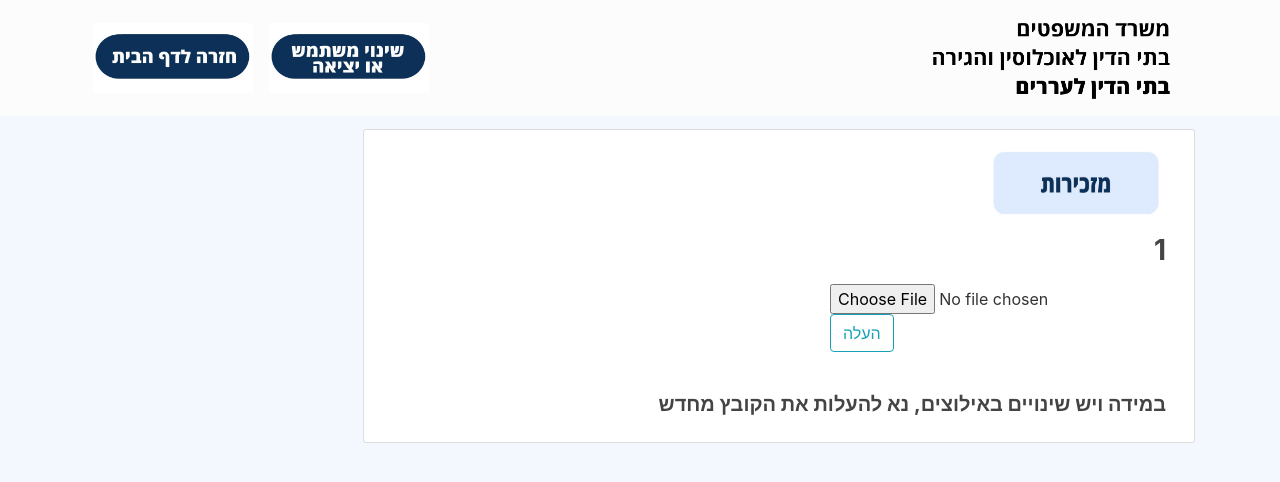
After one commit to OmerSamet/AlgoLaw, a Flask app: page /1/upload_generic in a window 1280 px wide. The commit adds this page. Shown: the top 482 px of the page. Run offline with Flask 2, Linux system fonts and the light colour scheme; a user stored in the database is signed in; parts of the project's set-up code (start-up, migrations or seed data) failed here and were passed over; some libraries are stand-ins or nearby versions.

Commit message:
added secretary generic

```diff
--- a/AlgoLaw_Website/AlgoLawWeb/forms.py
+++ b/AlgoLaw_Website/AlgoLawWeb/forms.py
@@ -59,4 +59,4 @@ class UpdateAccountForm(FlaskForm):
 class CasesForm(FlaskForm):
     csv_file = FileField('Upload case CSV file', validators=[FileRequired()])
     # , validators = [FileAllowed(['csv'])]
-    submit = SubmitField('Upload')
+    submit = SubmitField('העלה')
--- a/AlgoLaw_Website/AlgoLawWeb/routes.py
+++ b/AlgoLaw_Website/AlgoLawWeb/routes.py
@@ -37,6 +37,25 @@ def upload_cases():
             return redirect(url_for('home'))
 
     return render_template('upload_cases.html', title='Upload Cases', form=form)
+
+
+@app.route('/<variable>/upload_generic', methods=['GET', 'POST'])
+# @app.route('/<variable>/upload_generic', methods=['GET', 'POST'])
+# @app.route('/<variable>/upload_generic', methods=['GET', 'POST'])
+# @app.route('/<variable>/upload_generic', methods=['GET', 'POST'])
+# @app.route('/<variable>/upload_generic', methods=['GET', 'POST'])
+# @app.route('/<variable>/upload_generic', methods=['GET', 'POST'])
+# @app.route('/<variable>/upload_generic', methods=['GET', 'POST'])
+@login_required
+def upload_generic(variable):
+    form = CasesForm()
+    if form.validate_on_submit():
+        if form.csv_file.data:
+            new_file = save_csv_file(form.csv_file.data)
+            flash('File uploaded!', 'success')
+            return redirect(url_for('home'))
+
+    return render_template('upload_generic.html', title=variable, form=form)
 
 
 #####################################################################################################################
--- /dev/null
+++ b/AlgoLaw_Website/AlgoLawWeb/templates/upload_generic.html
@@ -0,0 +1,28 @@
+{% extends "layout.html" %}
+{% block content %}
+
+    <div class="content-section w-75 d-flex flex-column float-right">
+<!--        Secretary tag-->
+        <div class="p-2 d-flex justify-content-end">
+            <img src="{{url_for('static',filename = 'Web_models/secretary.jpeg')}}" width="180" height="70">
+        </div>
+<!--        title of specific upload-->
+        <div class="p-2 d-flex justify-content-end">
+            <h3 style="font-weight: bold;">{{ title }}</h3>
+        </div>
+<!--        form-->
+        <form method="POST" action="" enctype="multipart/form-data" class="d-flex justify-content-end">
+            {{ form.hidden_tag() }}
+            <fieldset class="form-group">
+                {{ form.csv_file(class="form-control-file") }}
+                <div class="form-group">
+                    {{ form.submit(class="btn btn-outline-info") }}
+                </div>
+            </fieldset>
+        </form>
+<!--        disclaimer-->
+        <div class="p-2 d-flex justify-content-end">
+            <h5 style="font-weight: bold;">במידה ויש שינויים באילוצים, נא להעלות את הקובץ מחדש</h5>
+        </div>
+    </div>
+{% endblock content %}
```
Also changed, not shown: AlgoLaw_Website/AlgoLawWeb/templates/secretary_space.html (+7 -7 lines).
